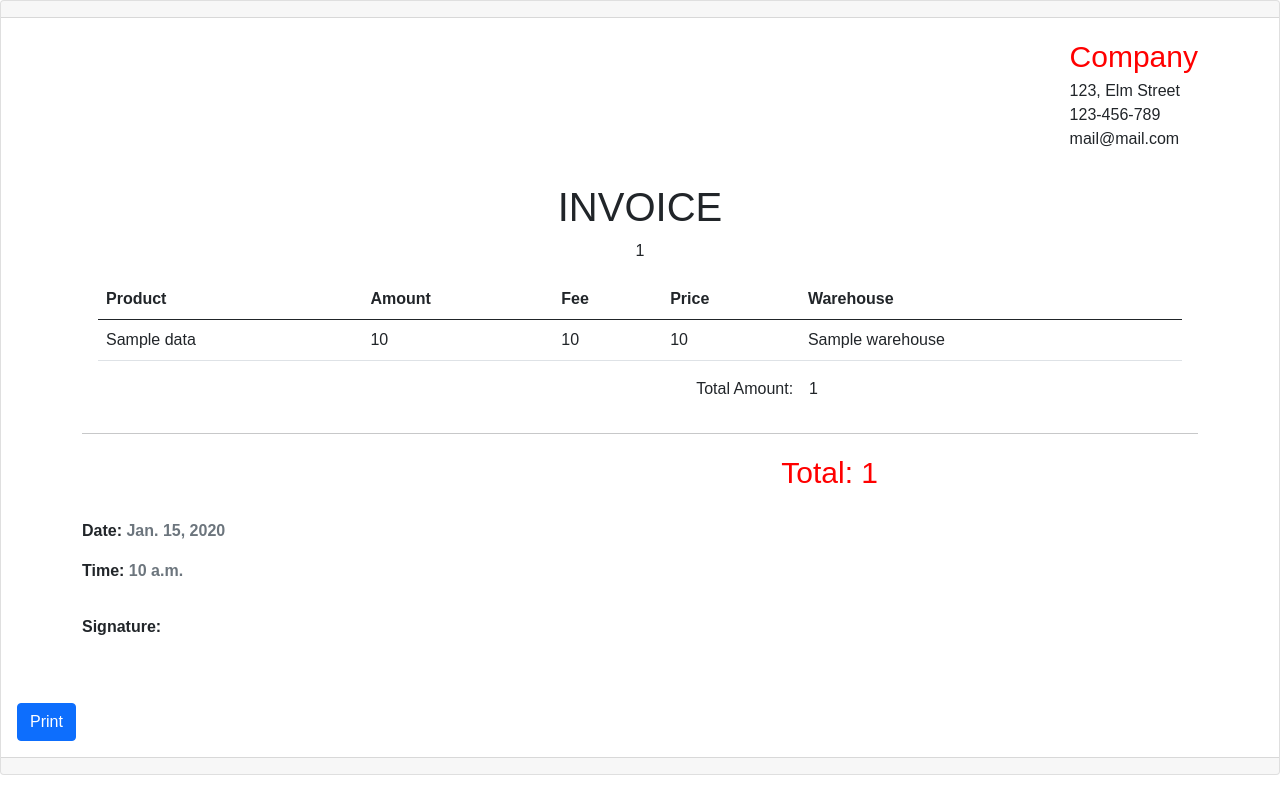
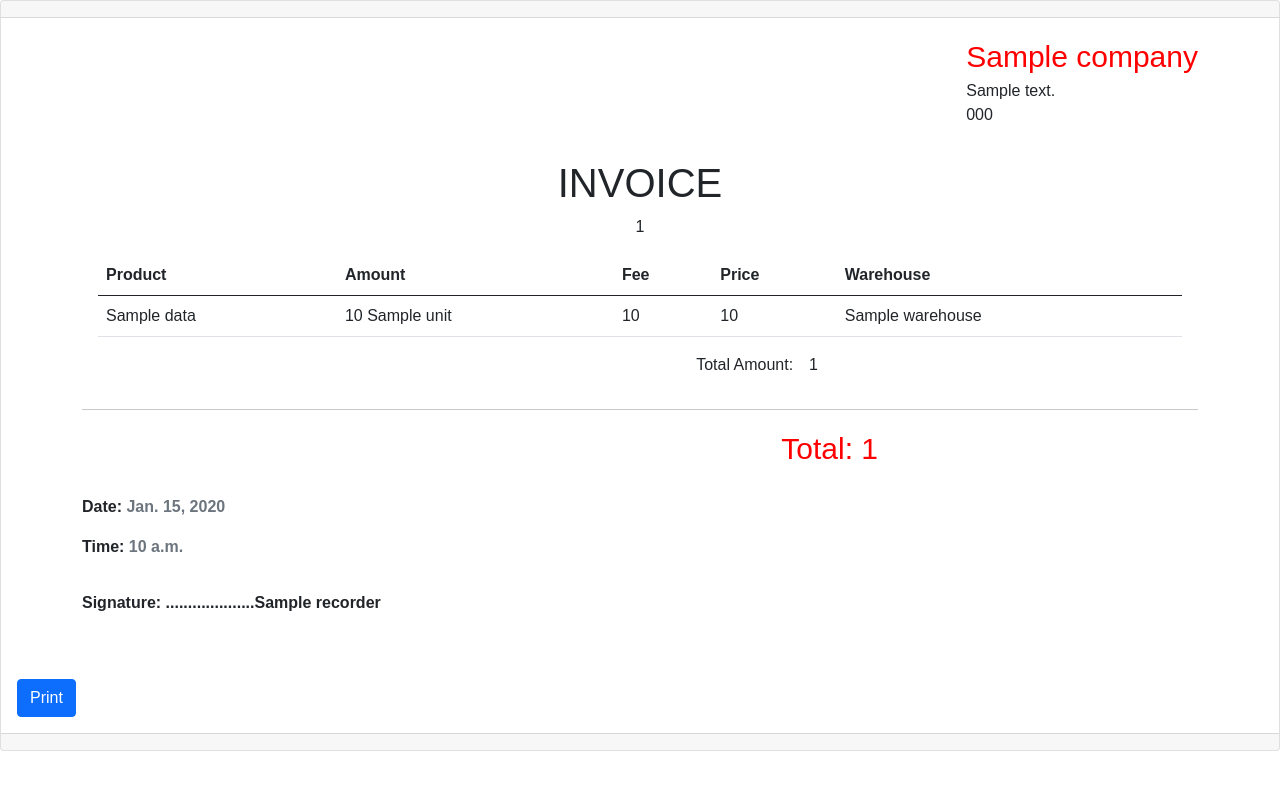
Before and after one commit to sepehrNorouzi/warehouse_manager, a Django app: template templates/receipt.html in a window 1280 px wide. Run offline with Django 5.2, Linux system fonts and the light colour scheme; the template is opened without the code that fills it: most values are stand-ins (such as "Sample title", 1, 10 or a date in 2020).

Commit message:
Receipt 2.

```diff
--- a/templates/receipt.html
+++ b/templates/receipt.html
@@ -48,10 +48,9 @@
                 <div class="col-xl-12">
 
                     <ul class="list-unstyled float-end">
-                        <li style="font-size: 30px; color: red;">Company</li>
-                        <li>123, Elm Street</li>
-                        <li>123-456-789</li>
-                        <li>mail@mail.com</li>
+                        <li style="font-size: 30px; color: red;">{{ data.company.name }}</li>
+                        <li>{{ data.company.address }}</li>
+                        <li>{{ data.company.phone }}</li>
                     </ul>
                 </div>
             </div>
@@ -76,7 +75,7 @@
                     {% for i in data.items %}
                         <tr>
                             <td>{{ i.name }}</td>
-                            <td>{{ i.amount }}</td>
+                            <td>{{ i.amount }} {{ i.unit }}</td>
                             <td>{{ i.fee }}</td>
                             <td>{{ i.price }}</td>
                             <td>{{ i.warehouse }}</td>
@@ -112,7 +111,7 @@
                         class="text-muted">{{ data.archive.created_at.date }}</span></p>
                 <p class="fw-bold">{% translate 'Time' %}: <span
                         class="text-muted">{{ data.archive.created_at.time }}</span></p>
-                <p class="fw-bold mt-3">{% translate 'Signature' %}:</p>
+                <p class="fw-bold mt-3">{% translate 'Signature' %}: ....................{{ data.archive.recorder }}</p>
             </div>
 
         </div>
```
Also changed, not shown: core/admin.py (+6 -1 lines), core/models.py (+16 -0 lines), core/validator.py (added, +9 -0 lines), core/views.py (+8 -2 lines), core/migrations/0002_company.py (added), locale/fa/LC_MESSAGES/django.po.
